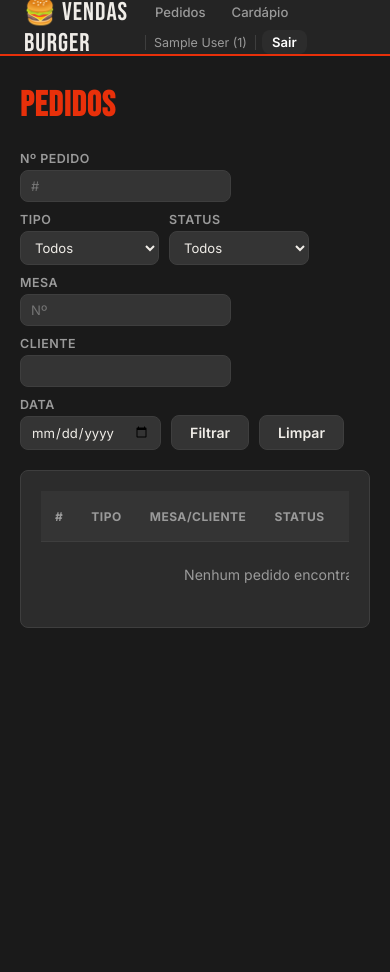
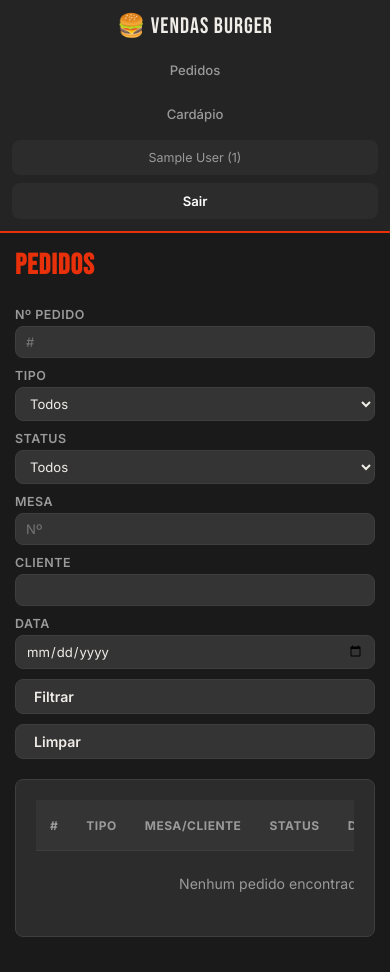
Before and after one commit to timotwo/hamburgueria, a Flask app: page /pedidos in a window 390 px wide. Before the commit the page ends 628 px from the top, so only its background shows below. Run offline with Flask 3, Linux system fonts and the light colour scheme; the visitor is signed in with stand-in values (Sample User, id 1); data that the repository does not hold is empty.

Commit message:
corrige menu mobile

```diff
--- a/static/style.css
+++ b/static/style.css
@@ -345,3 +345,79 @@ tbody tr:last-child { border-bottom: none; }
 }
 .relatorio-section { margin-bottom: 28px; }
 .section-sub { color: var(--muted); font-size: 0.85rem; margin-bottom: 12px; }
+
+
+
+/* ===== MOBILE ===== */
+@media (max-width: 768px) {
+
+  .navbar {
+    flex-direction: column;
+    height: auto;
+    padding: 12px;
+    gap: 12px;
+  }
+
+  .nav-brand {
+    font-size: 1.4rem;
+    text-align: center;
+  }
+
+  .nav-links {
+    width: 100%;
+    justify-content: center;
+    gap: 8px;
+  }
+
+  .nav-links a,
+  .nav-user {
+    width: 100%;
+    text-align: center;
+    padding: 10px;
+  }
+
+  .nav-user {
+    border: none;
+    background: var(--surface);
+    border-radius: var(--radius);
+  }
+
+  .container {
+    padding: 15px;
+  }
+
+  .page-title {
+    font-size: 1.8rem;
+  }
+
+  .form-grid {
+    grid-template-columns: 1fr;
+  }
+
+  .detail-grid {
+    grid-template-columns: 1fr;
+  }
+
+  .filtros {
+    flex-direction: column;
+    align-items: stretch;
+  }
+
+  .filtros input,
+  .filtros select,
+  .filtros button {
+    width: 100%;
+  }
+
+  .produtos-grid {
+    grid-template-columns: 1fr;
+  }
+
+  .cardapio-hero {
+    padding: 25px 15px;
+  }
+
+  .cardapio-hero h1 {
+    font-size: 2.2rem;
+  }
+}
```
